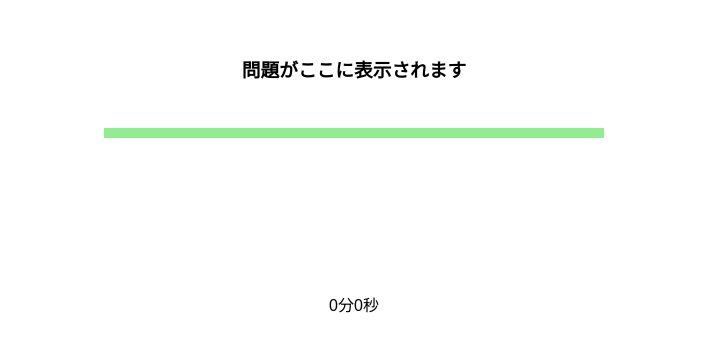
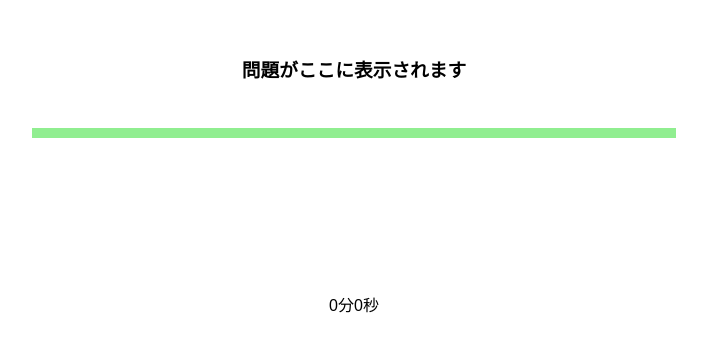
Before and after one commit to isseiM0312/TSST_demo, a Next.js app: page /phone in a window 1280 px wide. Shown: the part 268-620 px from the top of the page, without its empty margins (286-993 px from the left). Built offline with nearby package versions, Linux system fonts and the light colour scheme; no server answers.

Commit message:
fixed size

```diff
--- a/src/components/camera.tsx
+++ b/src/components/camera.tsx
@@ -5,7 +5,7 @@ export const Camera = () => {
   const webcamRef = React.useRef(null);
 
   const videoConstraints = {
-    width: 500, //356
+    width: 644, //356
     height: 644,
     facingMode: 'user',
   };
--- a/src/components/centerStack.tsx
+++ b/src/components/centerStack.tsx
@@ -8,7 +8,7 @@ export const CenterStack: React.FC<CenterStackProps> = ({ children }) => {
   return (
     <div
       style={{
-        width: 500,
+        width: 644,
         height: '812px',
         position: 'relative',
       }}
@@ -17,7 +17,7 @@ export const CenterStack: React.FC<CenterStackProps> = ({ children }) => {
           top : 10,
           left : 10,
         position: 'absolute',
-        width: 500,
+        width: 644,
         height: 10,
       }} >
       {children}
--- a/src/components/nextQuestion.tsx
+++ b/src/components/nextQuestion.tsx
@@ -16,7 +16,7 @@ const Text = {
 
 export const NextQuestionButton: React.FC = () => {
   return (
-    <div style={{ display: 'flex', alignItems: 'center', justifyContent: 'center', flexDirection: 'column', width: 500 }}>
+    <div style={{ display: 'flex', alignItems: 'center', justifyContent: 'center', flexDirection: 'column', width: 644 }}>
       <div style={Triangle} />
       <div style={Text}>テストを開始</div>
     </div>
--- a/src/styles/Home.module.css
+++ b/src/styles/Home.module.css
@@ -201,7 +201,7 @@
 
   .center::before {
     transform: none;
-    height: 500px;
+    height: 644;
   }
 
   .description {
--- a/src/styles/style.module.css
+++ b/src/styles/style.module.css
@@ -6,7 +6,7 @@
   justify-content: center;
   align-items: center;
   height: 120px;
-  width: 500px;
+  width: 644px;
   background-color: white;
 }
 
@@ -25,7 +25,7 @@
     justify-content: center; /* 縦方向の中央ぞろえ */
     align-items: center; /* 横方向の中央ぞろえ */
     height: 844px;
-    width: 500px;
+    width: 644px;
   }
 
   .entire {
```
